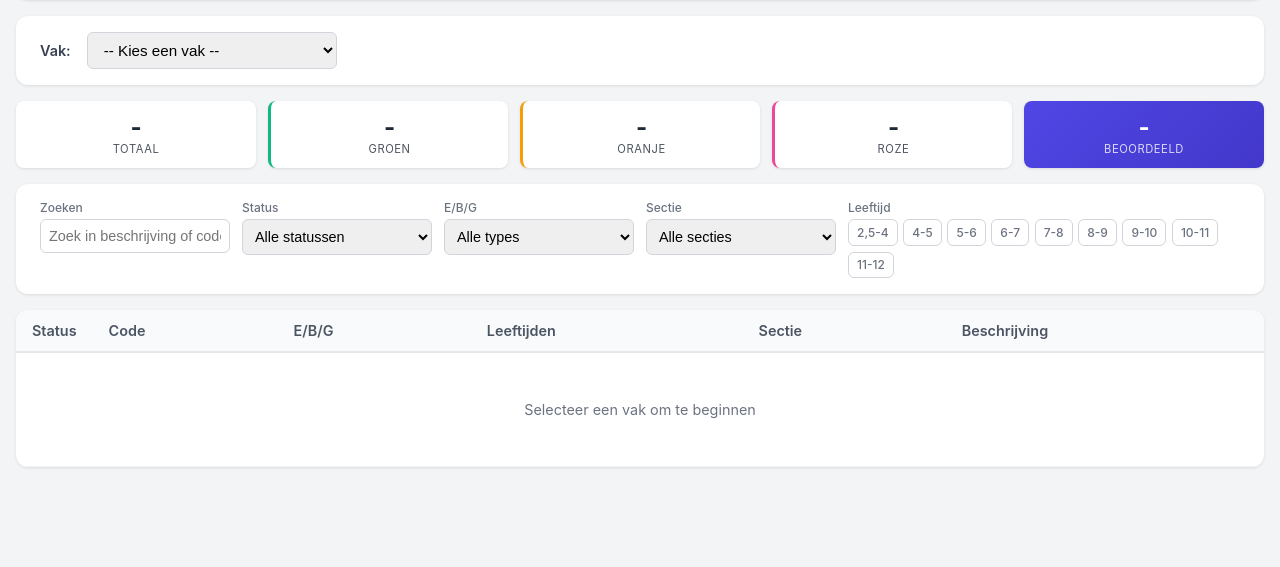
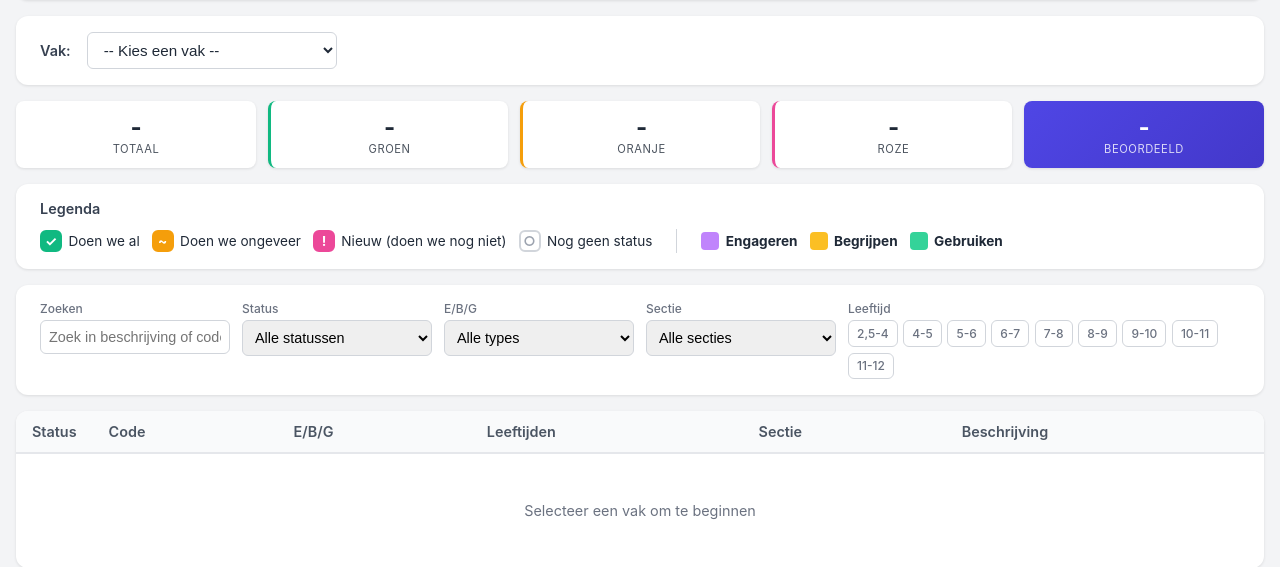
Before and after one commit to scholengroep5/leerdoelen_tracker, a Flask app: template backend/templates/leerkracht.html in a window 1280 px wide. Shown: the part 86-653 px from the top of the page. Run offline with Flask 3, Linux system fonts and the light colour scheme; the template is opened without the code that fills it, so the values that code supplies are empty; parts of the project's set-up code (start-up, migrations or seed data) failed here and were passed over.

Commit message:
add legend section and update styles for clarity and consistency

```diff
--- a/backend/templates/leerkracht.html
+++ b/backend/templates/leerkracht.html
@@ -28,9 +28,9 @@
         .btn-secondary { background: var(--gray-100); color: var(--gray-700); }
         .btn-secondary:hover { background: var(--gray-200); }
         .btn-danger { background: var(--danger); color: white; }
-        .vak-selector { background: white; border-radius: 12px; padding: 1rem 1.5rem; margin-bottom: 1rem; box-shadow: 0 1px 3px rgba(0,0,0,0.1); display: flex; align-items: center; gap: 1rem; flex-wrap: wrap; }
+        .vak-selector { background: white; border-radius: 12px; padding: 1rem 1.5rem; margin-bottom: 1rem; box-shadow: 0 1px 3px rgba(0,0,0,0.1); display: flex; align-items: center; gap: 1rem; flex-wrap: wrap; transition: background 0.2s; }
         .vak-selector label { font-weight: 600; color: var(--gray-700); font-size: 0.9rem; }
-        .vak-selector select { padding: 0.5rem 0.75rem; border: 1px solid var(--gray-300); border-radius: 6px; font-size: 0.95rem; min-width: 250px; cursor: pointer; }
+        .vak-selector select { padding: 0.5rem 0.75rem; border: 1px solid var(--gray-300); border-radius: 6px; font-size: 0.95rem; min-width: 250px; cursor: pointer; background: white; color: var(--gray-800); }
         .vak-selector select:focus { outline: none; border-color: var(--primary); box-shadow: 0 0 0 3px rgba(79,70,229,0.1); }
         .stats-bar { display: grid; grid-template-columns: repeat(auto-fit, minmax(100px, 1fr)); gap: 0.75rem; margin-bottom: 1rem; }
         .stat-card { background: white; border-radius: 8px; padding: 0.75rem 1rem; text-align: center; box-shadow: 0 1px 3px rgba(0,0,0,0.1); }
@@ -71,6 +71,13 @@
         .ebg-engageren { background: var(--kleur-engageren); color: white; }
         .ebg-begrijpen { background: var(--kleur-begrijpen); color: var(--gray-800); }
         .ebg-gebruiken { background: var(--kleur-gebruiken); color: white; }
+        .legend-container { background: white; border-radius: 12px; padding: 1rem 1.5rem; margin-bottom: 1rem; box-shadow: 0 1px 3px rgba(0,0,0,.1); }
+        .legend-title { font-weight: 600; color: var(--gray-700); margin-bottom: .75rem; font-size: .9rem; }
+        .legend-grid { display: flex; flex-wrap: wrap; gap: 1.5rem; align-items: center; }
+        .legend-section { display: flex; flex-wrap: wrap; gap: .75rem; align-items: center; }
+        .legend-item { display: flex; align-items: center; gap: .4rem; font-size: .85rem; }
+        .legend-color { width: 18px; height: 18px; border-radius: 4px; flex-shrink: 0; }
+        .legend-divider { width: 1px; height: 24px; background: var(--gray-300); }
         .leeftijden { display: flex; flex-wrap: wrap; gap: 0.25rem; }
         .leeftijd-badge { font-size: 0.7rem; padding: 0.15rem 0.35rem; background: var(--gray-200); border-radius: 3px; color: var(--gray-600); }
         .beschrijving-cell { max-width: 400px; }
@@ -194,6 +201,16 @@
     /* Vak indicator */
     /* .vak-indicator — stijl via inline op het element */
 
+    /* Legend container */
+    .legend-container { background: #1e293b !important; border-color: #334155 !important; }
+    .legend-title { color: #94a3b8 !important; }
+    .legend-divider { background: #334155 !important; }
+
+    /* Vak selector balk */
+    .vak-selector { background: #1e293b !important; }
+    .vak-selector label { color: #94a3b8 !important; }
+    .vak-selector select { background: #0f172a !important; color: #e2e8f0 !important; border-color: #334155 !important; }
+
     /* Progress bars achtergrond */
     .progress-bar { background: #334155 !important; }
 
@@ -274,6 +291,47 @@
         <div class="stat-card" style="border-left: 3px solid var(--status-oranje);"><div class="stat-value" id="statOranje">-</div><div class="stat-label">Oranje</div></div>
         <div class="stat-card" style="border-left: 3px solid var(--status-roze);"><div class="stat-value" id="statRoze">-</div><div class="stat-label">Roze</div></div>
         <div class="stat-card highlight"><div class="stat-value" id="statBeoordeeld">-</div><div class="stat-label">Beoordeeld</div></div>
+    </div>
+
+
+    <!-- Legenda -->
+    <div class="legend-container">
+        <div class="legend-title">Legenda</div>
+        <div class="legend-grid">
+            <div class="legend-section">
+                <div class="legend-item">
+                    <div class="status-selector status-groen" style="width:22px;height:22px;font-size:.85rem;pointer-events:none;flex-shrink:0;"></div>
+                    <span>Doen we al</span>
+                </div>
+                <div class="legend-item">
+                    <div class="status-selector status-oranje" style="width:22px;height:22px;font-size:.85rem;pointer-events:none;flex-shrink:0;"></div>
+                    <span>Doen we ongeveer</span>
+                </div>
+                <div class="legend-item">
+                    <div class="status-selector status-roze" style="width:22px;height:22px;font-size:.85rem;pointer-events:none;flex-shrink:0;"></div>
+                    <span>Nieuw (doen we nog niet)</span>
+                </div>
+                <div class="legend-item">
+                    <div class="status-selector status-none" style="width:22px;height:22px;font-size:.85rem;pointer-events:none;flex-shrink:0;"></div>
+                    <span>Nog geen status</span>
+                </div>
+            </div>
+            <div class="legend-divider"></div>
+            <div class="legend-section">
+                <div class="legend-item">
+                    <div class="legend-color" style="background:var(--kleur-engageren);"></div>
+                    <span><strong>Engageren</strong></span>
+                </div>
+                <div class="legend-item">
+                    <div class="legend-color" style="background:var(--kleur-begrijpen);"></div>
+                    <span><strong>Begrijpen</strong></span>
+                </div>
+                <div class="legend-item">
+                    <div class="legend-color" style="background:var(--kleur-gebruiken);"></div>
+                    <span><strong>Gebruiken</strong></span>
+                </div>
+            </div>
+        </div>
     </div>
 
     <div class="filters-container">
```
Also changed, not shown: backend/templates/directeur.html (+38 -1 lines).
